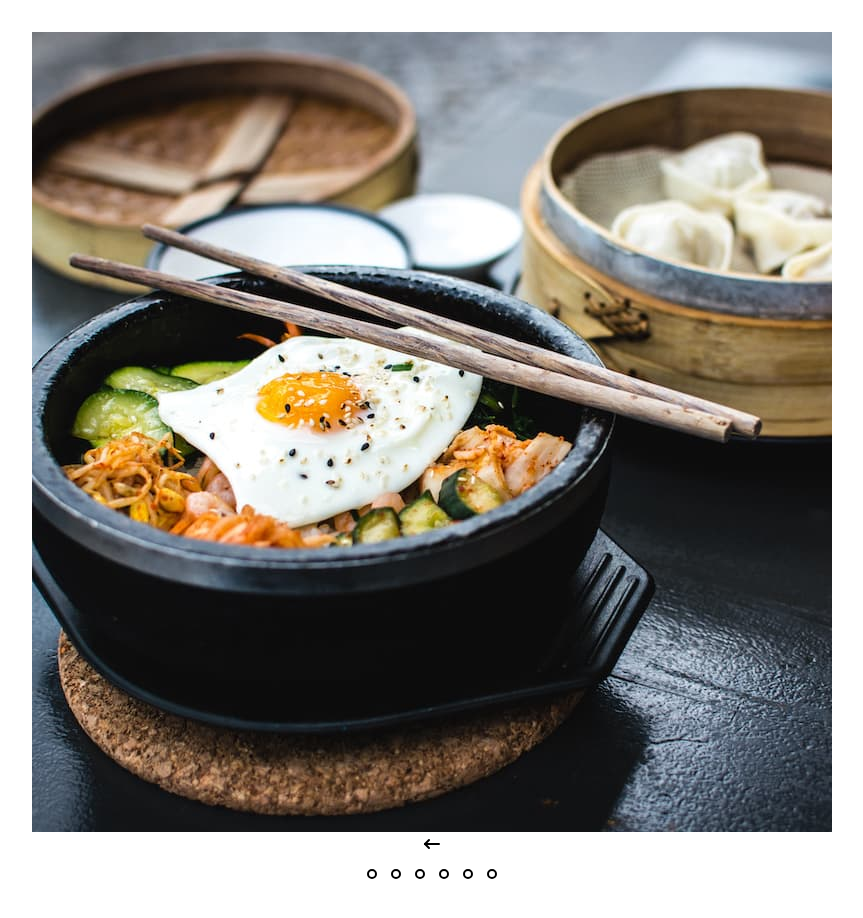
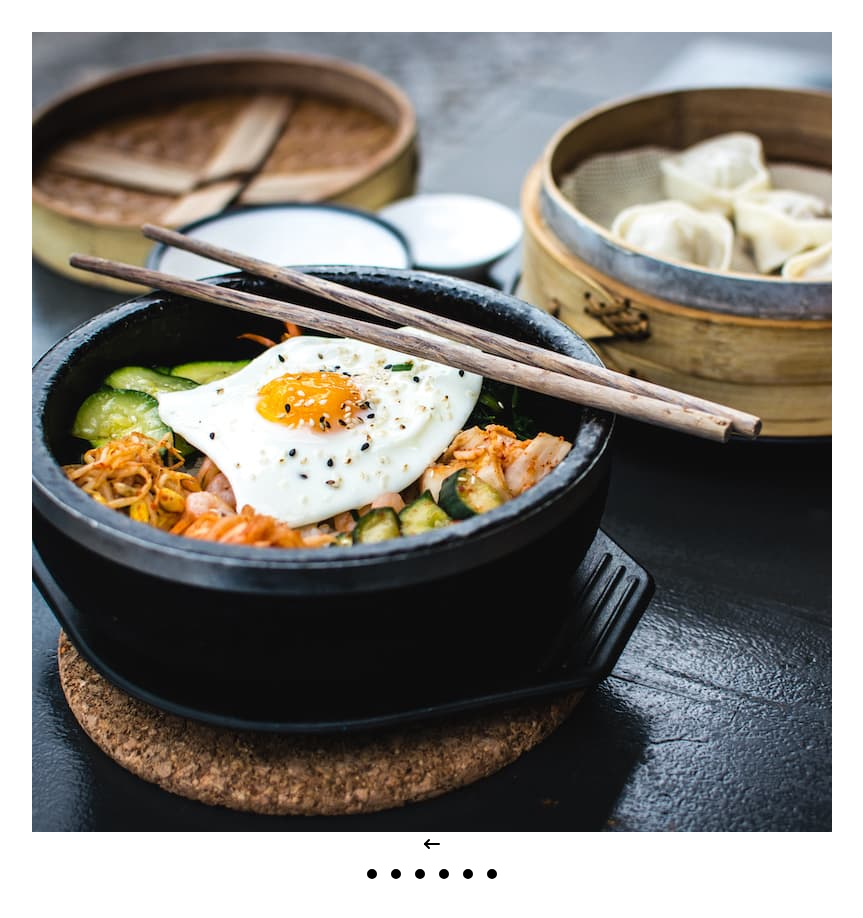
Before and after one commit to karemahamdy/caruosel, a React (Vite) app: page / in a window 1280 px wide. Shown: the top 918 px of the page, without its empty margins (208-1071 px from the left). Built offline with nearby package versions, Linux system fonts and the light colour scheme.

Commit message:
style: add active dot to indicator

```diff
--- a/src/components/Carousel..jsx
+++ b/src/components/Carousel..jsx
@@ -5,6 +5,7 @@ import {Indicator} from "./Indicator"
 
 function Carousel() {
   const [imgSlider, setImgSlider] = useState(0)
+
 
   function NextImage() {
     setImgSlider((prev) => (prev === dataImg.length - 1 ? 0 : prev + 1))
@@ -24,7 +25,7 @@ function Carousel() {
 
     <CarouselArrows onNextSlider={NextImage} onPreviousSlider={PreviousImage}/>
 
-  <Indicator onClick={(index) => setImgSlider(index)}/>
+  <Indicator  imgSlider={imgSlider}  onClick={(index) => setImgSlider(index)}/>
 
 
     </>
--- a/src/components/Indicator.jsx
+++ b/src/components/Indicator.jsx
@@ -1,29 +1,28 @@
-import { dataImg } from "../data/data"
+import { dataImg } from "../data/data";
 
-export function Indicator({onClick}) {
+export function Indicator({ imgSlider, onClick }) {
   return (
-    <>
-      <div className="flex justify-center">
-        {dataImg.map((_, index) => (
+    <div className="flex justify-center">
+      {dataImg.map((_, index) => {
+        const isActive = imgSlider === index;
+        return (
           <button key={index} onClick={() => onClick(index)}>
             <span>
               <svg
-                className="h-8 text-red-500"
+                className={`h-8 text-red-500 ${isActive ? "fill-red-500" : "fill-none"}`}
                 height="24"
                 viewBox="0 0 24 24"
                 strokeWidth="2"
                 stroke="currentColor"
-                fill="none"
                 strokeLinecap="round"
                 strokeLinejoin="round"
               >
-                <path stroke="none" d="M0 0h24v24H0z" />
                 <circle cx="12" cy="12" r="4" />
               </svg>
             </span>
           </button>
-        ))}
-      </div>
-    </>
-  )
+        );
+      })}
+    </div>
+  );
 }
```
